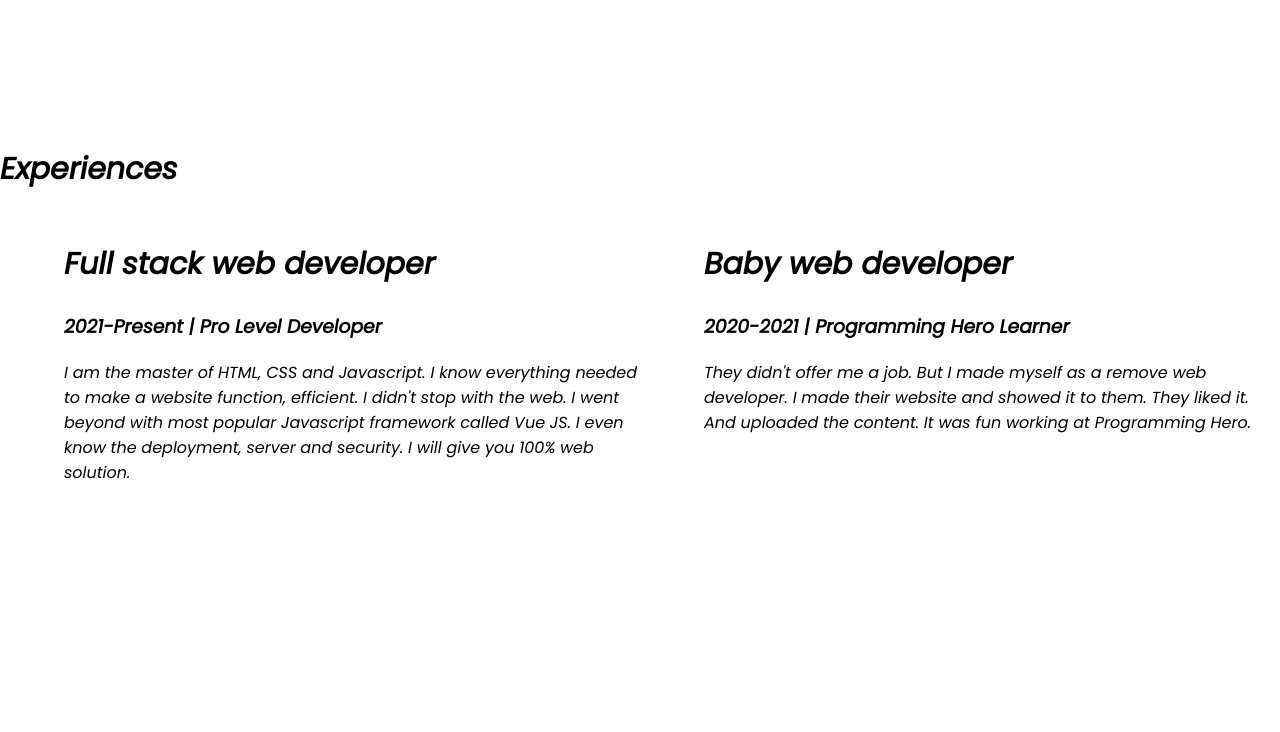
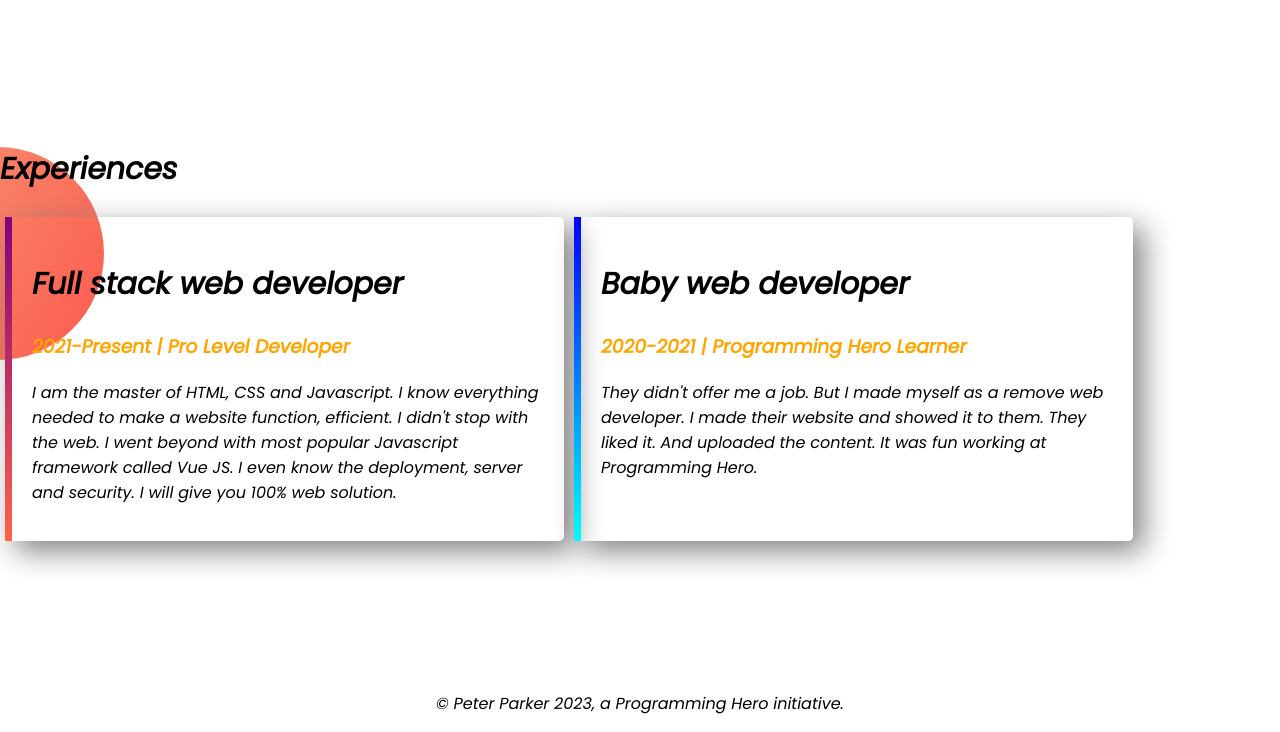
Before and after one commit to polashahammed/developer-portfolio, a plain HTML site: page index.html in a window 1280 px wide. Shown: the part 1067-1799 px from the top of the page. Before the commit the page ends 1718 px from the top, so only its background shows below. Drawn offline with Linux system fonts and the light colour scheme.

Commit message:
footer and experience added

```diff
--- a/index.html
+++ b/index.html
@@ -44,26 +44,31 @@
 
         </div>
     </section>
-    <section class="experience area">
+    <section class="experience-area">
         <h1>Experiences</h1>
         <div class="flexible-container">
-            <div class="half-width">
+            <div id="full-stack-dev-experience" class="experience-item">
                 <h1>Full stack web developer</h1>
-                <h3>2021-Present | Pro Level Developer</h3>
+                <h3 class="orange-color">2021-Present | Pro Level Developer</h3>
                 <p>I am the master of HTML, CSS and Javascript. I know everything needed to make a website function,
                     efficient. I didn't stop with the web. I went beyond with most popular Javascript framework called
                     Vue
                     JS. I even know the deployment, server and security. I will give you 100% web solution.</p>
             </div>
-            <div class="half-width">
+            <div id="web-dev-experience" class="experience-item">
                 <h1>Baby web developer</h1>
-                <h3>2020-2021 | Programming Hero Learner</h3>
+                <h3 class="orange-color">2020-2021 | Programming Hero Learner</h3>
                 <p>They didn't offer me a job. But I made myself as a remove web developer. I made their website and
                     showed
                     it to them. They liked it. And uploaded the content. It was fun working at Programming Hero.</p>
             </div>
         </div>
     </section>
+    <footer>
+        <p>© Peter Parker 2023, a Programming Hero initiative.</p>
+    </footer>
+
+
 
 </body>
 
--- a/style.css
+++ b/style.css
@@ -19,6 +19,7 @@
 .half-width {
     width: 50%;
     padding-left: 5%;
+
 }
 
 .half-width img {
@@ -46,3 +47,35 @@
     background-repeat: no-repeat;
     background-position: right;
 }
+
+.experience-area {
+    background-image: url(exp-bg.png);
+    background-repeat: no-repeat;
+}
+
+.experience-item {
+    box-shadow: 10px 10px 30px gray;
+    width: 40%;
+    margin-left: 5px;
+    margin-right: 5px;
+    border-radius: 5px;
+    padding: 20px;
+
+}
+
+#web-dev-experience {
+    border-left: 7px solid;
+    border-image: linear-gradient(blue, cyan);
+    border-image-slice: 1;
+}
+
+#full-stack-dev-experience {
+    border-left: 7px solid;
+    border-image: linear-gradient(purple, tomato);
+    border-image-slice: 1;
+
+}
+
+footer p {
+    text-align: center;
+}
```
Also changed, not shown: exp-bg.png (added), images/jhankar.png (deleted), images/jhankar2.png (deleted).
